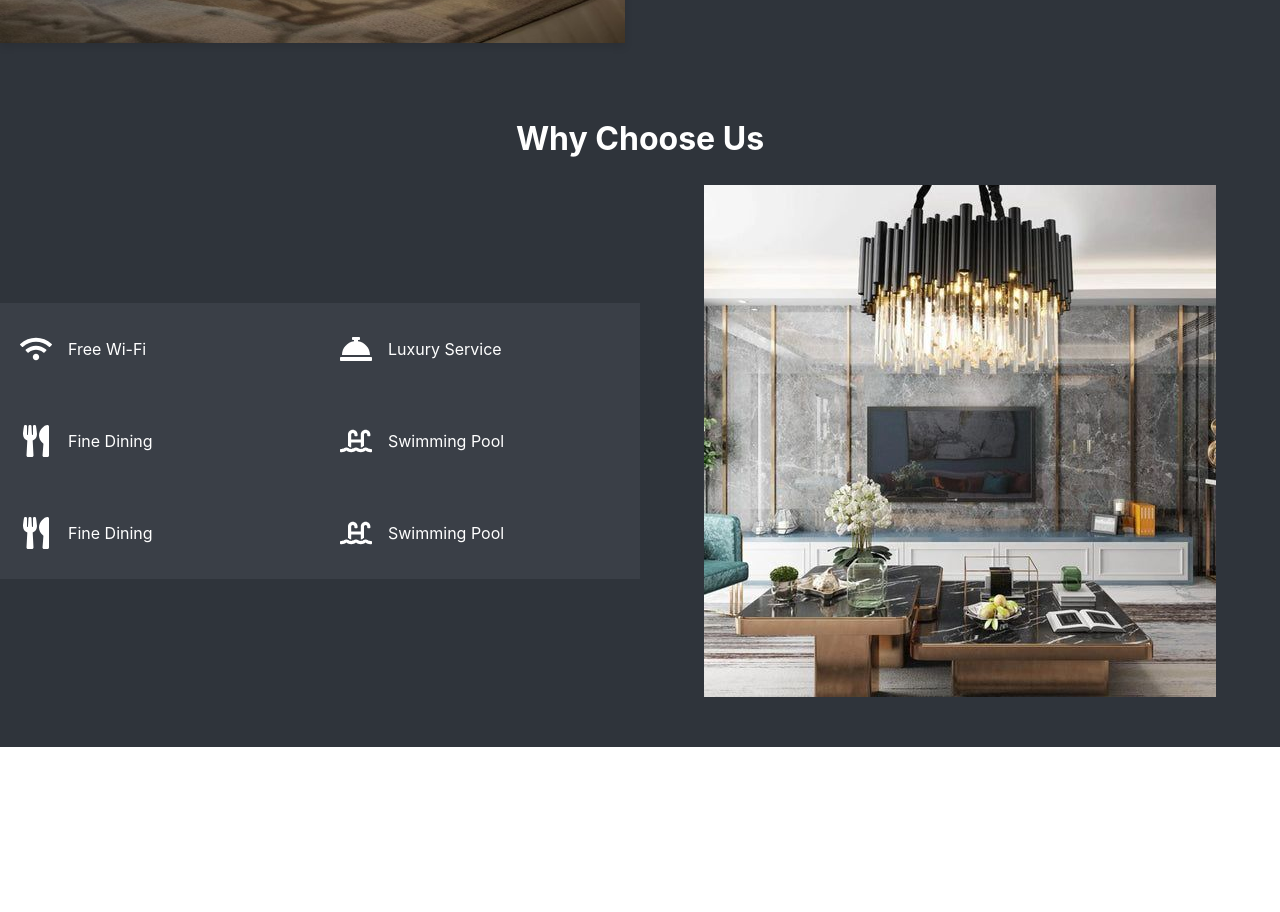
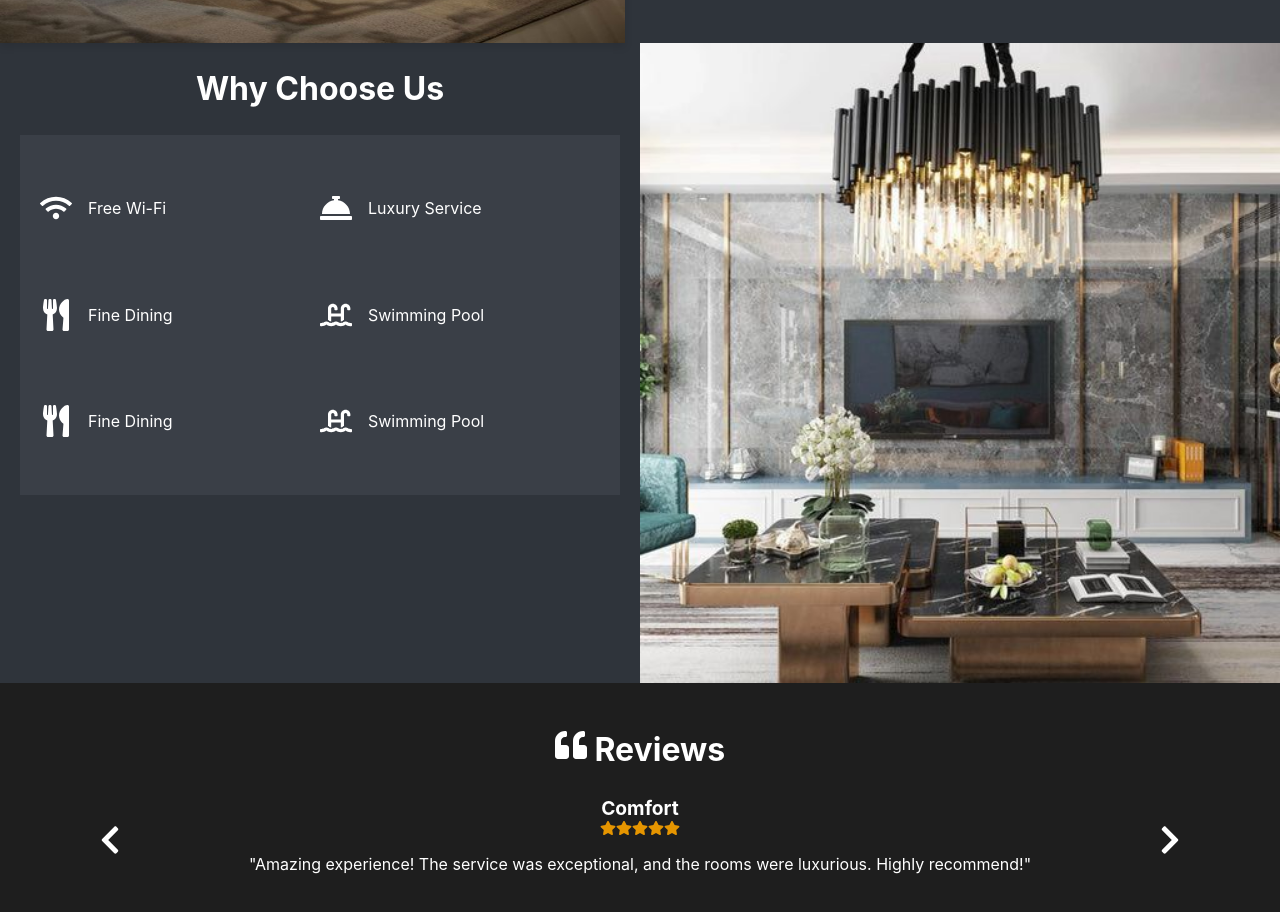
Before and after one commit to ComfortN/hotel-app, a React (Create React App) app: page / in a window 1280 px wide. Shown: the part 1360-2272 px from the top of the page. Before the commit the page ends 2107 px from the top, so only its background shows below. Built offline with nearby package versions, Linux system fonts and the light colour scheme.

Commit message:
adding the landing design reviews sections

```diff
--- a/src/Components/WhyChooseUs/WhyChooseUs.jsx
+++ b/src/Components/WhyChooseUs/WhyChooseUs.jsx
@@ -6,9 +6,9 @@ import chooseUsimg from '../../assets/Modern Luxury Living Room Chandeliers.png'
 export default function WhyChooseUs() {
     return (
         <section className="why-choose-us">
+            <div className="why-choose-us-content">
+                <div className='feature-heading'>
                     <h2>Why Choose Us</h2>
-            <div className="why-choose-us-content">
-
                     <div className="features">
                         <div className="feature">
                             <FaWifi className="feature-icon" />
@@ -35,6 +35,9 @@ export default function WhyChooseUs() {
                             <p>Swimming Pool</p>
                         </div>
                     </div>
+                </div>
+
+
                 <div className='why-choose-us-img'>
                     <img src={chooseUsimg} alt='why choose us image' />
                 </div>
--- a/src/Components/home/Home.jsx
+++ b/src/Components/home/Home.jsx
@@ -4,6 +4,7 @@ import Banner from '../baner/Banner';
 import LandingAbout from '../Landing-About/LandingAbout';
 import DiscoverAccommodation from '../discoverAccommodation/DiscoverAccommodation';
 import WhyChooseUs from '../WhyChooseUs/WhyChooseUs';
+import Reviews from '../reviews/Reviews';
 
 export default function Home() {
   return (
@@ -12,6 +13,7 @@ export default function Home() {
       <LandingAbout />
       <DiscoverAccommodation />
       <WhyChooseUs />
+      <Reviews />
     </div>
   )
 }
--- /dev/null
+++ b/src/Components/reviews/Reviews.jsx
@@ -0,0 +1,62 @@
+import React, {useState} from 'react'
+import '../../styles/Reviews.css';
+import { FaStar, FaQuoteLeft, FaChevronLeft, FaChevronRight } from 'react-icons/fa';
+
+export default function Reviews() {
+    const reviews = [
+        {
+            name: 'Comfort',
+            rating: 5,
+            text: 'Amazing experience! The service was exceptional, and the rooms were luxurious. Highly recommend!'
+        },
+        {
+            name: 'Nqobile',
+            rating: 4,
+            text: 'Beautiful hotel with top-notch amenities. The food was excellent. Will visit again!'
+        },
+        {
+            name: 'Phumzile',
+            rating: 5,
+            text: 'Great location and very comfortable stay. The staff was very friendly and helpful.'
+        }
+    ];
+
+    const [currentReviewIndex, setCurrentReviewIndex] = useState(0);
+
+    const nextReview = () => {
+        setCurrentReviewIndex((prevIndex) => (prevIndex + 1) % reviews.length);
+    };
+
+    const prevReview = () => {
+        setCurrentReviewIndex((prevIndex) =>
+            prevIndex === 0 ? reviews.length - 1 : prevIndex - 1
+        );
+    };
+
+    const { name, rating, text } = reviews[currentReviewIndex];
+
+
+    return (
+        <section className="reviews-section">
+            <h2><FaQuoteLeft />  Reviews</h2>
+            <div className="review-card">
+                <button onClick={prevReview} className="nav-arrow left-arrow">
+                    <FaChevronLeft />
+                </button>
+                <div className="review-header">
+                    <h3>{name}</h3>
+                    <div className="review-rating">
+                        {[...Array(rating)].map((star, i) => (
+                            <FaStar key={i} className="star" />
+                        ))}
+                    </div>
+                </div>
+                <p className="review-text">"{text}"</p>
+                <button onClick={nextReview} className="nav-arrow right-arrow">
+                    <FaChevronRight />
+                </button>
+            </div>
+
+        </section>
+    )
+}
--- /dev/null
+++ b/src/styles/Reviews.css
@@ -0,0 +1,79 @@
+.reviews-section {
+    padding: 20px 0;
+    background-color: #1e1e1e;
+    color: #fff;
+    text-align: center;
+}
+
+.reviews-section h2 {
+    font-size: 2em;
+    color: #fff;
+}
+
+.review-card {
+    position: relative;
+    display: flex;
+    flex-direction: column;
+    align-items: center;
+    border-radius: 10px;
+    width: 80%;
+    margin: 0 auto;
+}
+
+.review-content {
+    flex: 1;
+}
+
+.review-header {
+    display: flex;
+    flex-direction: column;
+    align-items: center;
+}
+
+.review-header h3 {
+    margin: 0;
+    font-size: 1.2em;
+    color: white;
+}
+
+.review-rating {
+    display: flex;
+}
+
+.star {
+    color: #e59500;
+}
+
+.review-text {
+    font-size: 1em;
+    line-height: 1.5;
+    color: white;
+}
+
+.nav-arrow {
+    background: none;
+    border: none;
+    color: white;
+    font-size: 2em;
+    cursor: pointer;
+    transition: color 0.3s ease;
+    z-index: 1;
+}
+
+.nav-arrow:hover {
+    color: #2f343b;
+}
+
+.left-arrow {
+    position: absolute;
+    left: -40px;
+    top: 50%;
+    transform: translateY(-50%);
+}
+
+.right-arrow {
+    position: absolute;
+    right: -40px;
+    top: 50%;
+    transform: translateY(-50%);
+}
--- a/src/styles/WhyChooseUs.css
+++ b/src/styles/WhyChooseUs.css
@@ -1,5 +1,4 @@
 .why-choose-us {
-    padding: 50px 0;
     background-color: #2f343b;
     color: #fff;
 }
@@ -14,21 +13,32 @@
     display: flex;
     justify-content: space-between;
     align-items: center;
+    height: 80vh;
+}
+
+.feature-heading {
+    width: 100%;
+    height: 100%;
+    flex: 1;
 }
 
 .features {
     display: grid;
     grid-template-columns: repeat(2, 1fr);
-    grid-template-rows: repeat(2, 1fr);
+    grid-template-rows: repeat(3, auto);
     flex: 1;
+    background-color: #3a3f47;
+    margin: 20px;
+    height: 50%;
+    padding: 20px;
+    align-items: center;
 }
 
 .feature {
     display: flex;
     gap: 1em;
     align-items: center;
-    padding: 20px;
-    background-color: #3a3f47;
+    height: 20%;
     transition: transform 0.3s ease, background-color 0.3s ease;
 }
 
@@ -43,11 +53,13 @@
 }
 
 .why-choose-us-img {
+    background-color: black;
     flex: 1;
-    display: flex;
-    justify-content: center;
+    width: 100%;
+    height: 100%;
 }
 
 .why-choose-us-img img {
-    max-width: 100%;
+    width: 100%;
+    height: 100%;
 }
```
Lines whose indentation alone changed are shown as unchanged.
